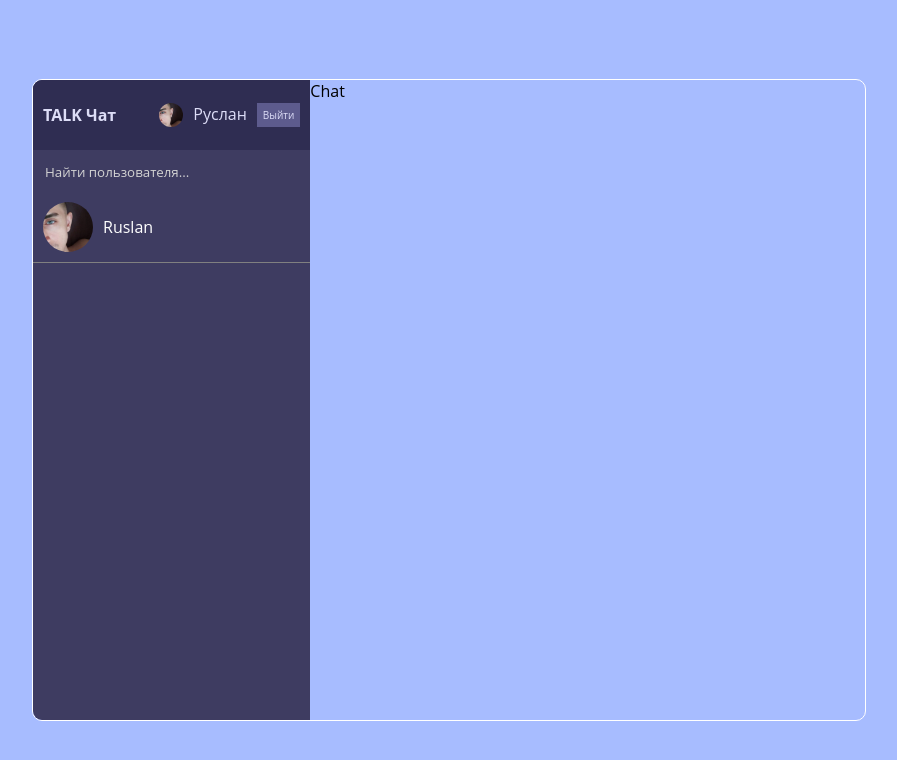
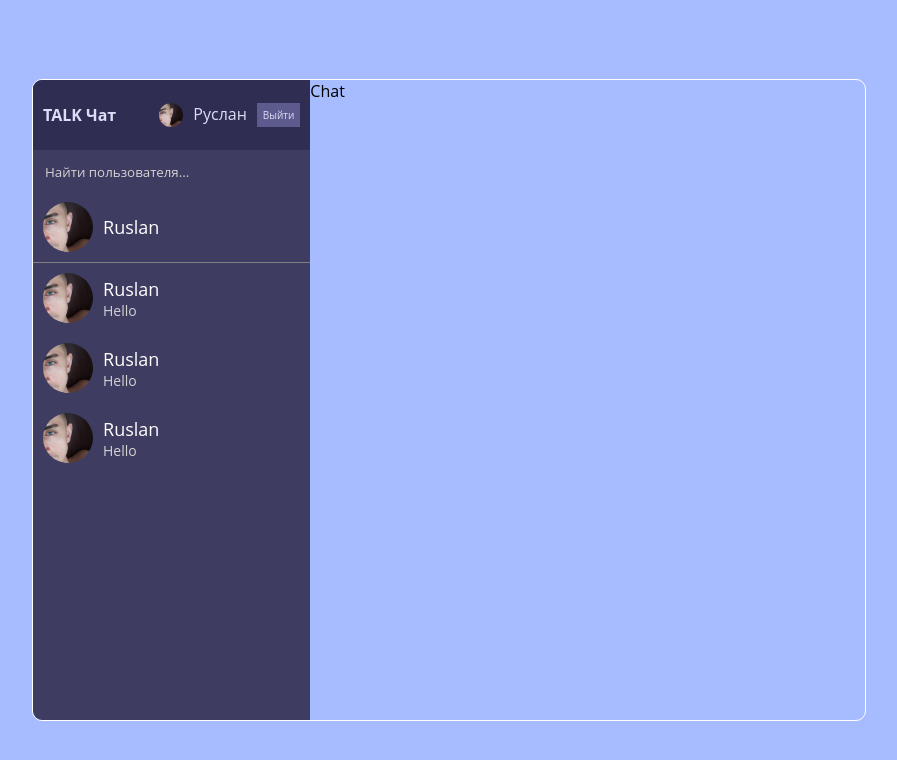
Before and after one commit to codeedocc/chatWithFriends, a React (Create React App) app: page / in a window 1280 px wide. Shown: the top 760 px of the page, without its empty margins (191-1088 px from the left). Built offline with nearby package versions, Linux system fonts and the light colour scheme.

Commit message:
created ChatList and styles for it

```diff
--- a/src/components/ChatsList.jsx
+++ b/src/components/ChatsList.jsx
@@ -1,7 +1,32 @@
 import React from 'react'
+import Face from '../assets/img/1.jpg'
 
 const ChatsList = () => {
-  return <div>ChatsList</div>
+  return (
+    <div className="chats">
+      <div className="userChat">
+        <img src={Face} alt="user photo" />
+        <div className="userChatInfo">
+          <span>Ruslan</span>
+          <p>Hello </p>
+        </div>
+      </div>
+      <div className="userChat">
+        <img src={Face} alt="user photo" />
+        <div className="userChatInfo">
+          <span>Ruslan</span>
+          <p>Hello </p>
+        </div>
+      </div>
+      <div className="userChat">
+        <img src={Face} alt="user photo" />
+        <div className="userChatInfo">
+          <span>Ruslan</span>
+          <p>Hello </p>
+        </div>
+      </div>
+    </div>
+  )
 }
 
 export default ChatsList
--- a/src/components/Sidebar.jsx
+++ b/src/components/Sidebar.jsx
@@ -1,12 +1,14 @@
 import React from 'react'
 import Navbar from './Navbar'
 import Search from './Search'
+import ChatsList from './ChatsList'
 
 const Sidebar = () => {
   return (
     <div className="sidebar">
       <Navbar />
       <Search />
+      <ChatsList />
     </div>
   )
 }
--- a/src/style.scss
+++ b/src/style.scss
@@ -168,6 +168,18 @@
           border-radius: 50%;
           object-fit: cover;
         }
+
+        .userChatInfo {
+          span {
+            font-size: 18px;
+            font-weight: 500;
+          }
+
+          p {
+            font-size: 14px;
+            color: lightgray;
+          }
+        }
       }
     }
 
```
